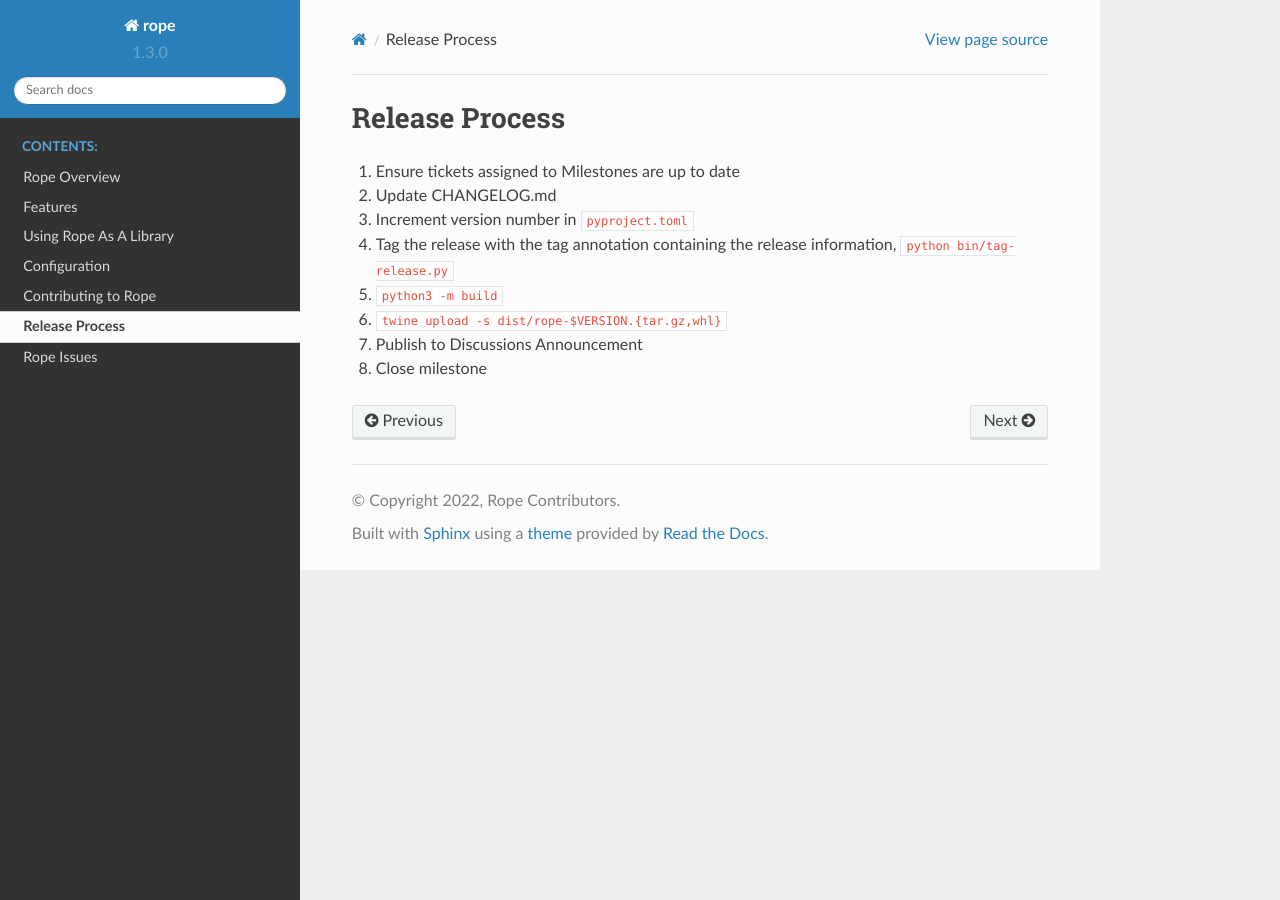
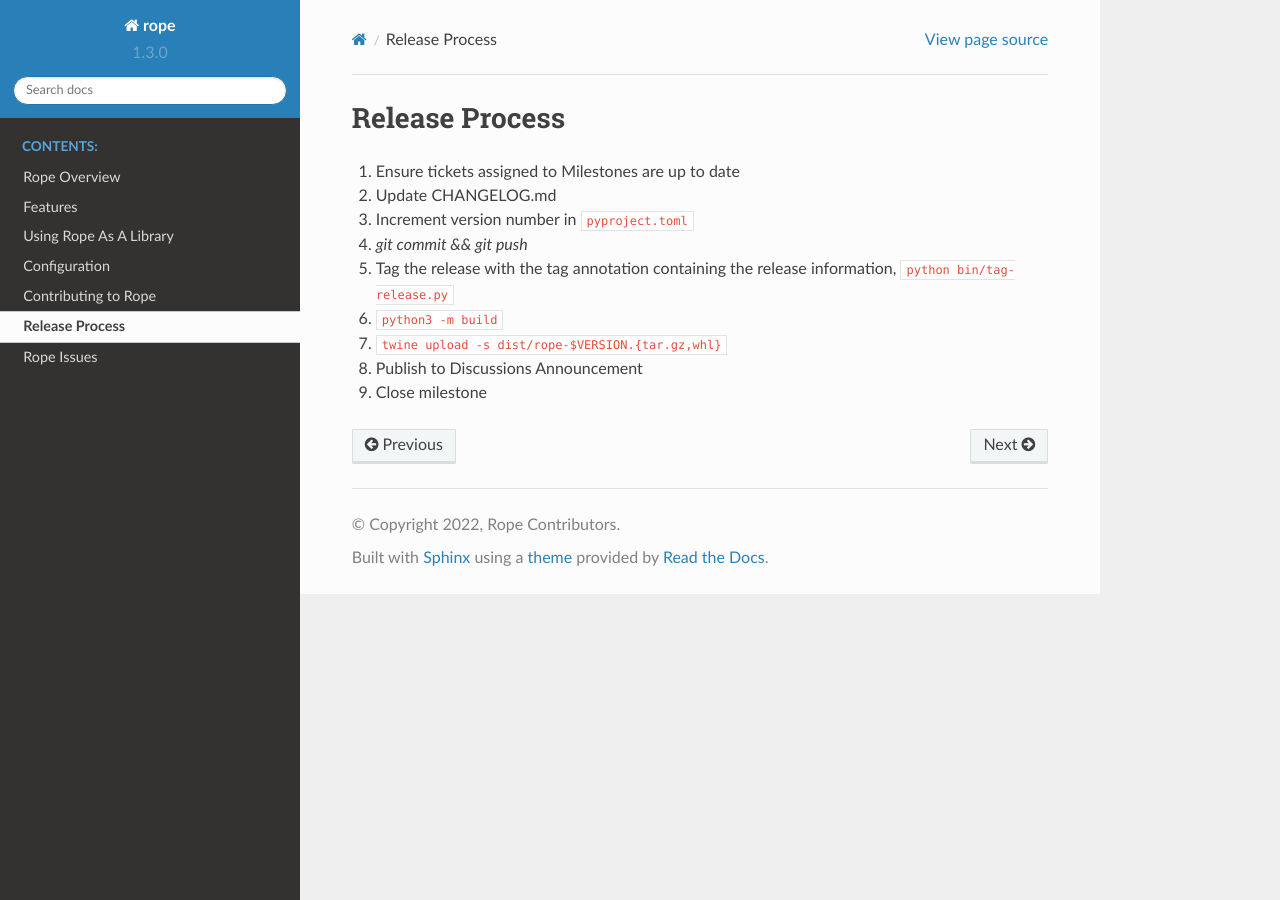
Before and after one commit to python-rope/rope, a Sphinx documentation site: the page built from docs/release-process.rst, in a window 1280 px wide. Built offline with Sphinx 7.4.7 and the Read the Docs theme 2.0.0, drawn with Linux system fonts in a browser that asks for light colours.

Commit message:
Update docs/release-process.rst

```diff
--- a/docs/release-process.rst
+++ b/docs/release-process.rst
@@ -4,9 +4,10 @@ Release Process
 1. Ensure tickets assigned to Milestones are up to date
 2. Update CHANGELOG.md
 3. Increment version number in ``pyproject.toml``
-4. Tag the release with the tag annotation containing the release information,
+4. `git commit && git push`
+5. Tag the release with the tag annotation containing the release information,
    ``python bin/tag-release.py``
-5. ``python3 -m build``
-6. ``twine upload -s dist/rope-$VERSION.{tar.gz,whl}``
-7. Publish to Discussions Announcement
-8. Close milestone
+6. ``python3 -m build``
+7. ``twine upload -s dist/rope-$VERSION.{tar.gz,whl}``
+8. Publish to Discussions Announcement
+9. Close milestone
```
